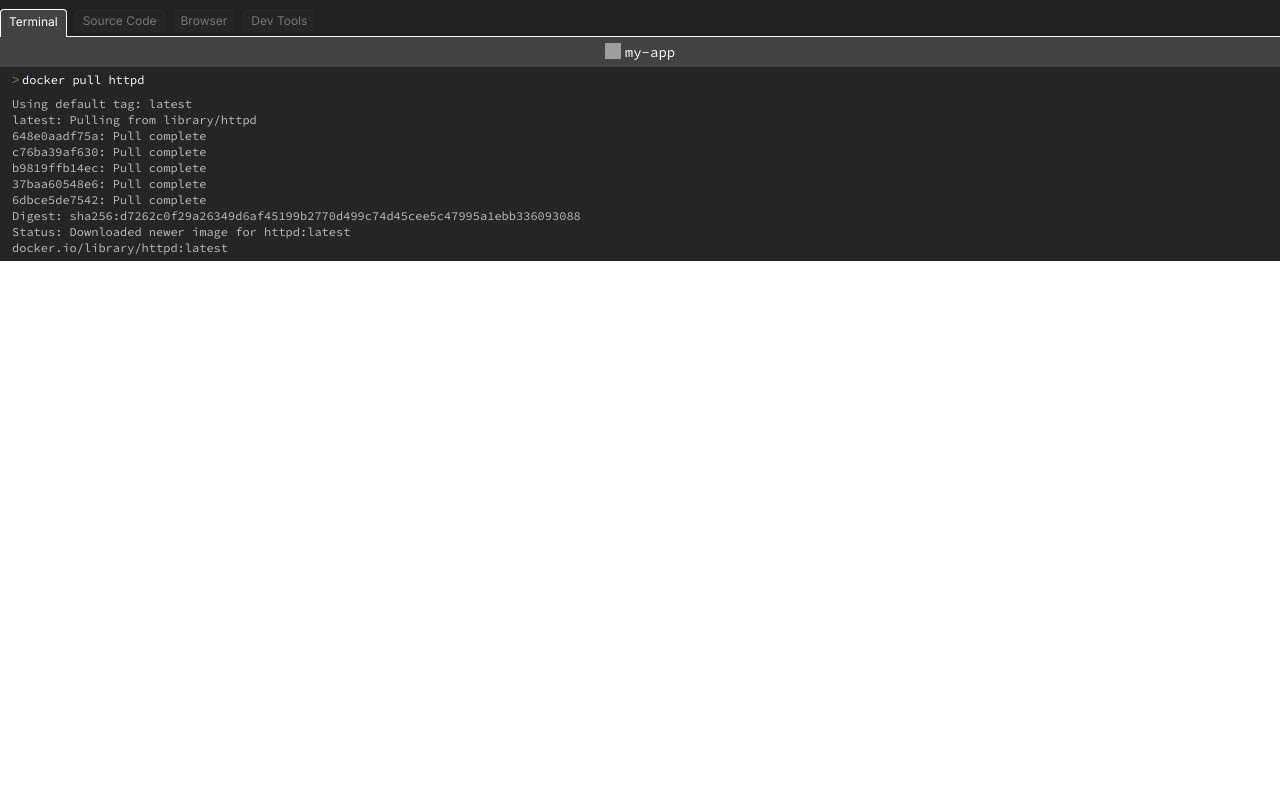
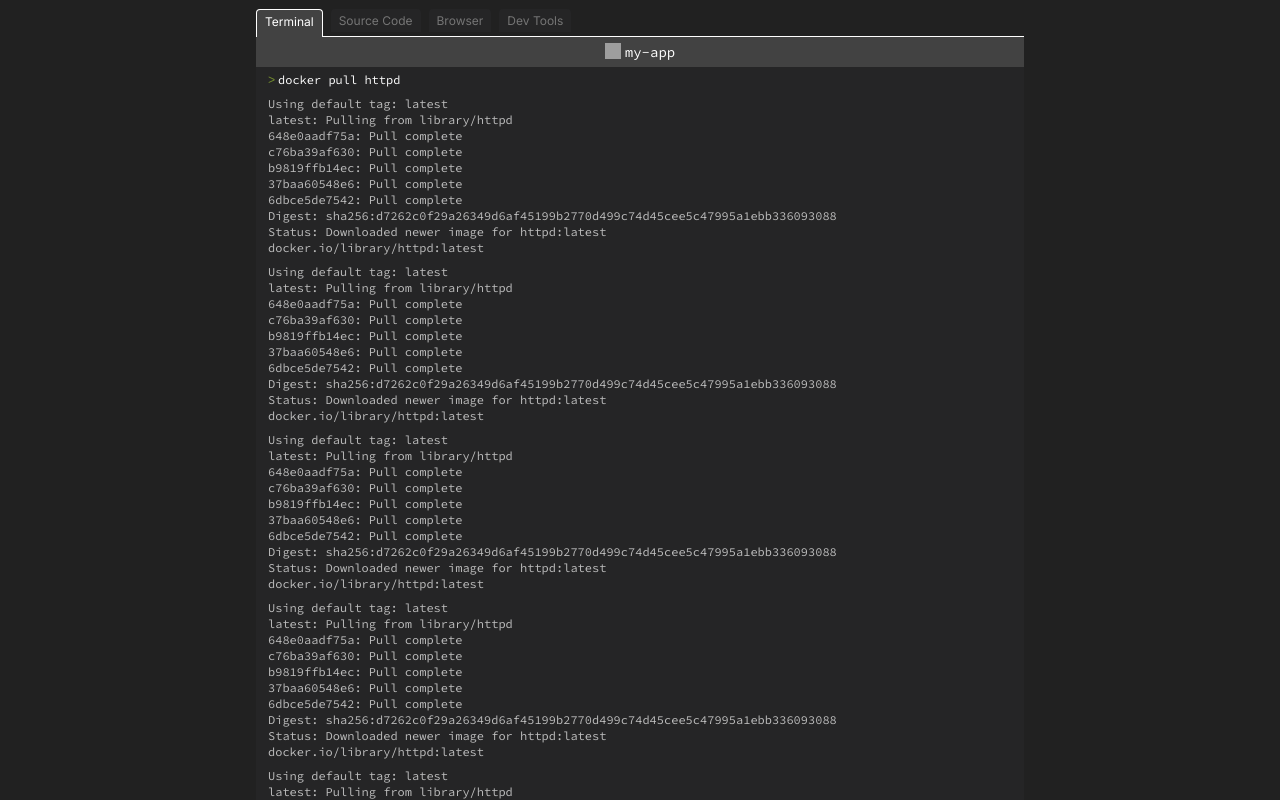
Before and after one commit to richardimaoka/next-sandbox, a Next.js app in the folder next/: page / in a window 1280 px wide. Built offline with nearby package versions, Linux system fonts and the light colour scheme; grey boxes are pictures that could not be loaded.

Commit message:
terminal scrolling

```diff
--- a/next/app/column/Column.tsx
+++ b/next/app/column/Column.tsx
@@ -5,7 +5,7 @@ import styles from "./column.module.css";
 export const Column = () => {
   const tabs = ["Terminal", "Source Code", "Browser", "Dev Tools"];
   return (
-    <div>
+    <div className={styles.column}>
       <Header names={tabs} selected={"Terminal"} />
       <Terminal />
     </div>
--- a/next/app/column/column.module.css
+++ b/next/app/column/column.module.css
@@ -1,3 +1,18 @@
+@media (max-width: 768px) {
+  .column {
+    width: 100%;
+    height: 100vh;
+  }
+}
+
+@media (min-width: 769px) {
+  .column {
+    width: 768px;
+    height: 100vh;
+    margin: 0 auto;
+  }
+}
+
 .header {
   background-color: var(--color-background);
   padding-top: 8px;
--- a/next/app/globals.css
+++ b/next/app/globals.css
@@ -91,6 +91,7 @@ html,
 body {
   max-width: 100vw;
   overflow-x: hidden;
+  background-color: var(--color-background);
 }
 
 /* body {
--- a/next/app/terminal/TerminalContents.tsx
+++ b/next/app/terminal/TerminalContents.tsx
@@ -23,6 +23,84 @@ Status: Downloaded newer image for httpd:latest
 docker.io/library/httpd:latest`}
         fold={false}
       />
+      <TerminalOutput
+        output={`Using default tag: latest
+latest: Pulling from library/httpd
+648e0aadf75a: Pull complete
+c76ba39af630: Pull complete
+b9819ffb14ec: Pull complete
+37baa60548e6: Pull complete
+6dbce5de7542: Pull complete
+Digest: sha256:d7262c0f29a26349d6af45199b2770d499c74d45cee5c47995a1ebb336093088
+Status: Downloaded newer image for httpd:latest
+docker.io/library/httpd:latest`}
+        fold={false}
+      />{" "}
+      <TerminalOutput
+        output={`Using default tag: latest
+latest: Pulling from library/httpd
+648e0aadf75a: Pull complete
+c76ba39af630: Pull complete
+b9819ffb14ec: Pull complete
+37baa60548e6: Pull complete
+6dbce5de7542: Pull complete
+Digest: sha256:d7262c0f29a26349d6af45199b2770d499c74d45cee5c47995a1ebb336093088
+Status: Downloaded newer image for httpd:latest
+docker.io/library/httpd:latest`}
+        fold={false}
+      />{" "}
+      <TerminalOutput
+        output={`Using default tag: latest
+latest: Pulling from library/httpd
+648e0aadf75a: Pull complete
+c76ba39af630: Pull complete
+b9819ffb14ec: Pull complete
+37baa60548e6: Pull complete
+6dbce5de7542: Pull complete
+Digest: sha256:d7262c0f29a26349d6af45199b2770d499c74d45cee5c47995a1ebb336093088
+Status: Downloaded newer image for httpd:latest
+docker.io/library/httpd:latest`}
+        fold={false}
+      />{" "}
+      <TerminalOutput
+        output={`Using default tag: latest
+latest: Pulling from library/httpd
+648e0aadf75a: Pull complete
+c76ba39af630: Pull complete
+b9819ffb14ec: Pull complete
+37baa60548e6: Pull complete
+6dbce5de7542: Pull complete
+Digest: sha256:d7262c0f29a26349d6af45199b2770d499c74d45cee5c47995a1ebb336093088
+Status: Downloaded newer image for httpd:latest
+docker.io/library/httpd:latest`}
+        fold={false}
+      />{" "}
+      <TerminalOutput
+        output={`Using default tag: latest
+latest: Pulling from library/httpd
+648e0aadf75a: Pull complete
+c76ba39af630: Pull complete
+b9819ffb14ec: Pull complete
+37baa60548e6: Pull complete
+6dbce5de7542: Pull complete
+Digest: sha256:d7262c0f29a26349d6af45199b2770d499c74d45cee5c47995a1ebb336093088
+Status: Downloaded newer image for httpd:latest
+docker.io/library/httpd:latest`}
+        fold={false}
+      />{" "}
+      <TerminalOutput
+        output={`Using default tag: latest
+latest: Pulling from library/httpd
+648e0aadf75a: Pull complete
+c76ba39af630: Pull complete
+b9819ffb14ec: Pull complete
+37baa60548e6: Pull complete
+6dbce5de7542: Pull complete
+Digest: sha256:d7262c0f29a26349d6af45199b2770d499c74d45cee5c47995a1ebb336093088
+Status: Downloaded newer image for httpd:latest
+docker.io/library/httpd:latest`}
+        fold={false}
+      />
     </div>
   );
 };
--- a/next/app/terminal/terminal.module.css
+++ b/next/app/terminal/terminal.module.css
@@ -11,11 +11,15 @@
 }
 
 .terminal {
+  display: flex;
+  flex-direction: column;
   background-color: var(--color-surface);
+  height: calc(100% - 37px); /*column header = 37px*/
 }
 
 .contents {
   padding: 1px 8px;
+  overflow-y: auto;
 }
 
 .command {
```
